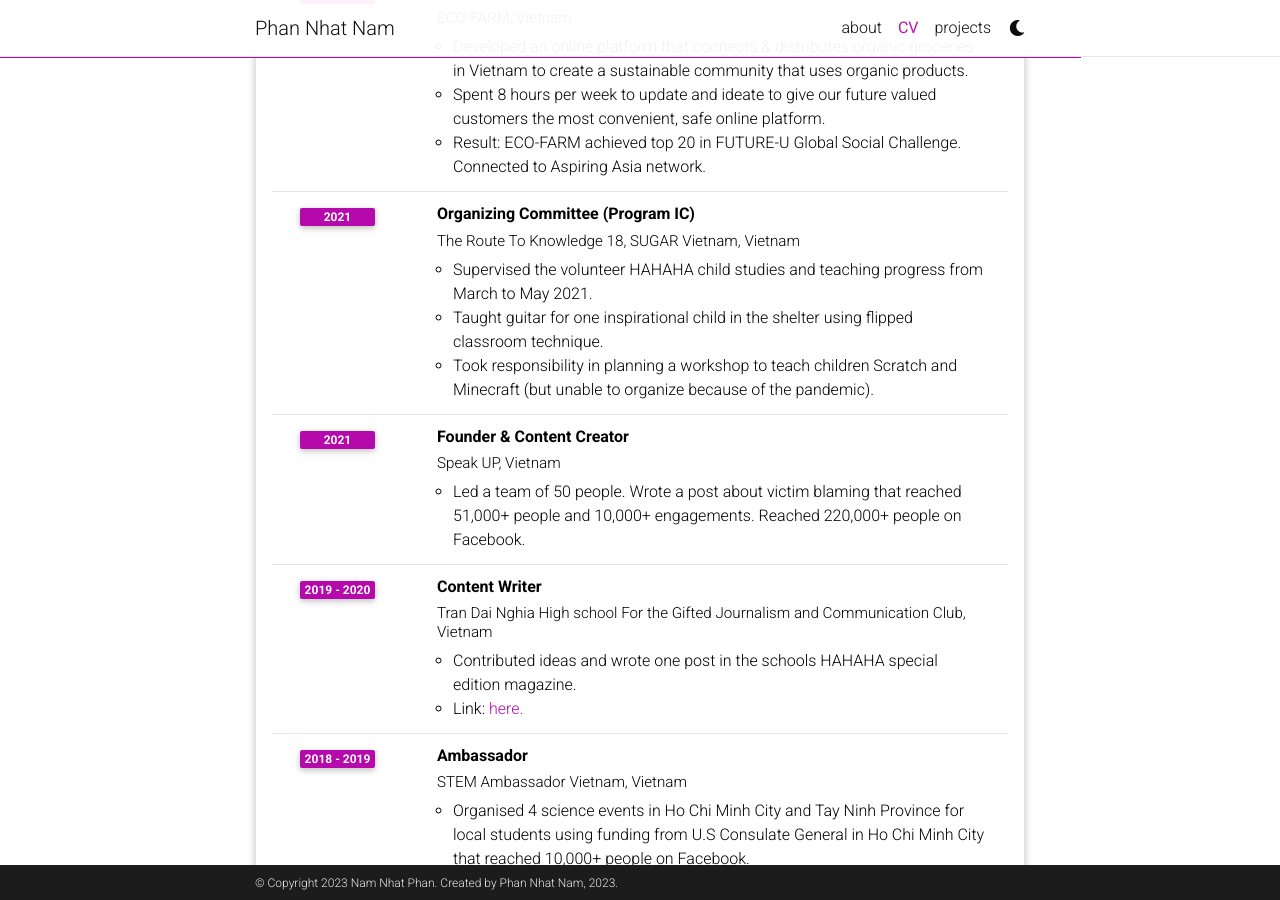
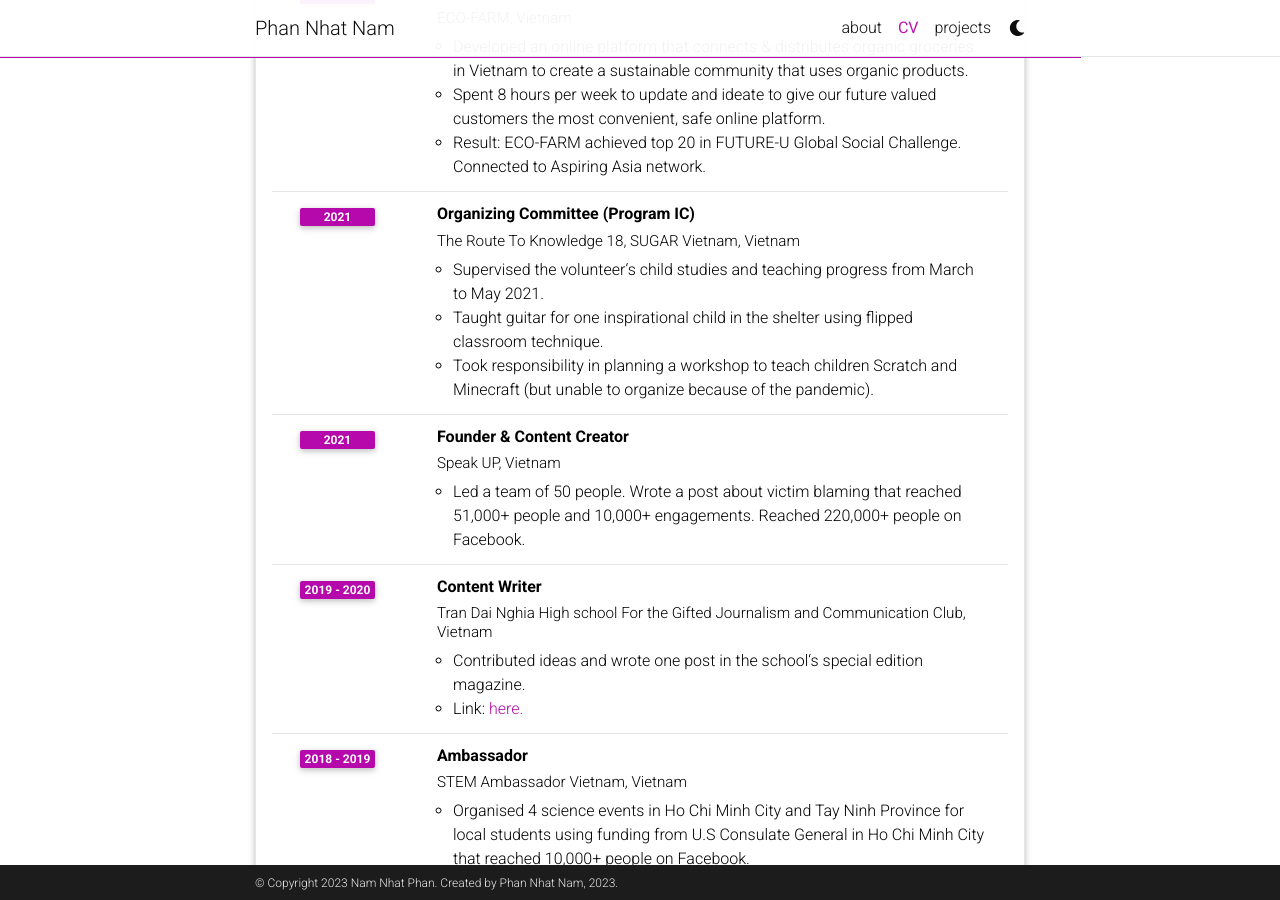
Before and after one commit to phannhatnamlhp/phannhatnamlhp.github.io, a Jekyll site: the page built from _pages/cv.md, in a window 1280 px wide and 900 px high, scrolled down 2300 px. Built offline with Jekyll 4.4.1, drawn with Linux system fonts in a browser that asks for light colours; comment, search, counter and statistics services are not loaded; a style sheet for code colours, icons or effects is not loaded.

Commit message:
Update cv.yml

```diff
--- a/_data/cv.yml
+++ b/_data/cv.yml
@@ -93,7 +93,7 @@
       institution: The Route To Knowledge 18, SUGAR Vietnam, Vietnam
       year: 2021
       description:
-       - Supervised the volunteer HAHAHA child studies and teaching progress from March to May 2021.
+       - Supervised the volunteer&#8216s child studies and teaching progress from March to May 2021.
        - Taught guitar for one inspirational child in the shelter using flipped classroom technique.
        - Took responsibility in planning a workshop to teach children Scratch and Minecraft (but unable to organize because of the pandemic).
 
@@ -107,7 +107,7 @@
       institution: Tran Dai Nghia High school For the Gifted Journalism and Communication Club, Vietnam
       year: 2019 - 2020
       description:
-        - Contributed ideas and wrote one post in the schools HAHAHA special edition magazine.
+        - Contributed ideas and wrote one post in the school&#8216s special edition magazine.
         - Link&#58 <a href="https://drive.google.com/file/d/1W0D2guv1hohZ2tf1yQBh4GylruJfEowG">here.</a>
 
     - title: Ambassador
```
